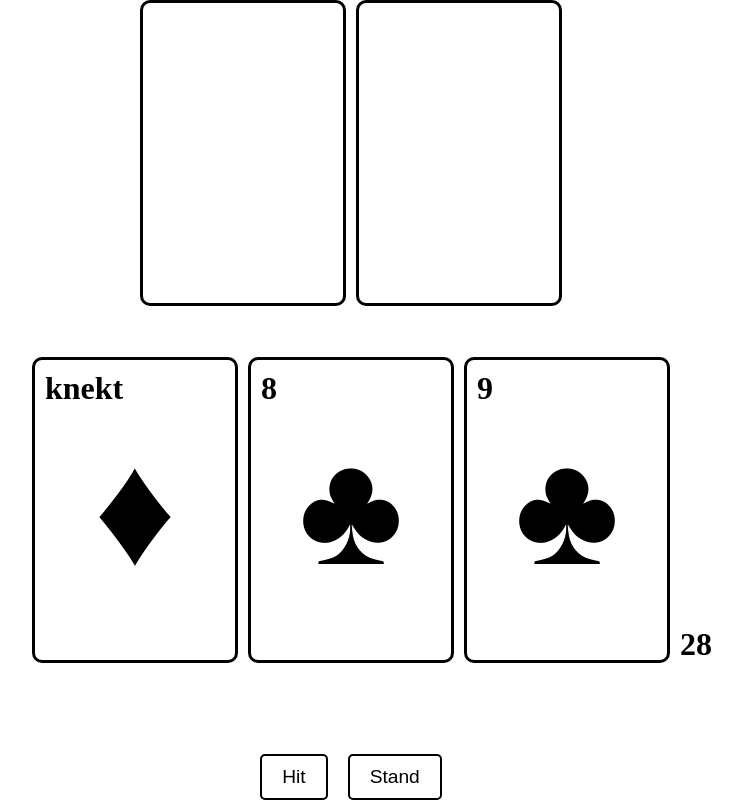
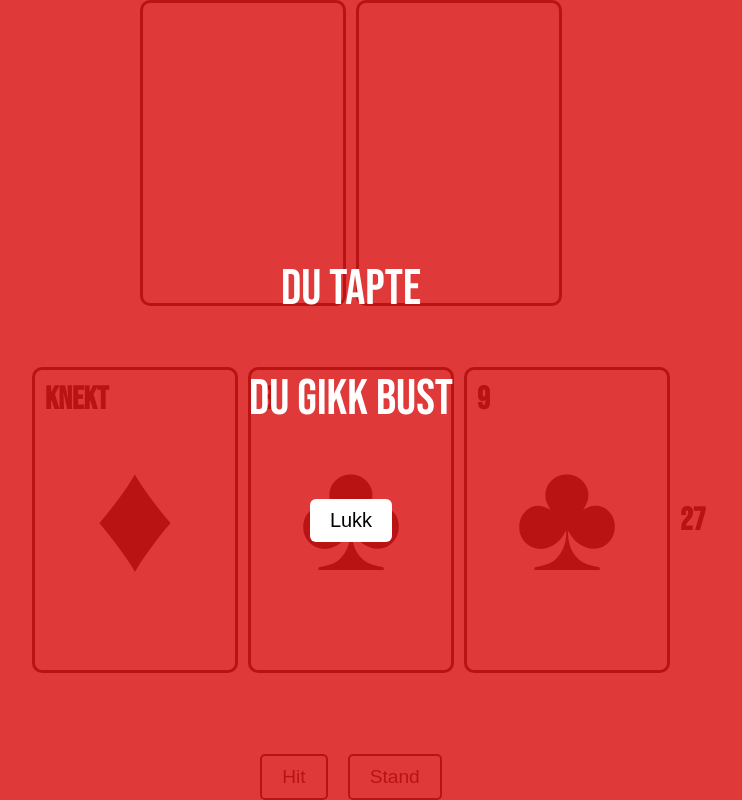
Before and after one commit to Nikirack/nikirack.github.io, a plain HTML site: page prosjekter/blackjack/index.html in a window 1280 px wide. Both pictures are taken after a click on the button "Hit". Shown: the whole page, without its empty margins (289-1031 px from the left). Drawn offline with Linux system fonts and the light colour scheme.

Commit message:
Fulført en enkel versjon av blackjack
La til ess, taping, vinning og dealer

```diff
--- a/prosjekter/blackjack/index.html
+++ b/prosjekter/blackjack/index.html
@@ -16,8 +16,8 @@
         <div id="hånd">
         </div>
         <div id="knapper">
-            <button id="hit">Hit</button>
-            <button id="stand">Stand</button>
+            <button id="hit" class="knapp">Hit</button>
+            <button id="stand" class="knapp">Stand</button>
         </div>
     </main>
 </body>
--- a/prosjekter/blackjack/script.js
+++ b/prosjekter/blackjack/script.js
@@ -1,6 +1,8 @@
+// Funksjoner
+
 let kortstokk = [];
 let typer = ["&spades;", "&hearts;", "&diams;", "&clubs;"];
-let typekort = [2, 3, 4, 5, 6, 7, 8, 9, 10, "knekt", "dronning", "konge"]; //, "ess"
+let typekort = [2, 3, 4, 5, 6, 7, 8, 9, 10, "knekt", "dronning", "konge", "ess"];
 
 function lagKortstokk() {
     for (let index = 0; index < typer.length; index++) {
@@ -35,50 +37,125 @@ function trekkKort(antall, arr) {
 
 function total(arr) {
     let sum = 0;
+    let ess = 0;
     for (let index = 0; index < arr.length; index++) {
         const tall = arr[index][1];
         if (typeof tall === "string") {
-            sum += 11;
+            if (tall == "ess") {
+                ess++;
+            } else {
+                sum += 10;
+            }
         } else {
             sum += tall;
         }
     }
+    for (let index = 0; index < ess; index++) {
+        if ((sum + 11) > 21) {
+            sum += 1;
+        } else {
+            sum += 11;
+        }
+
+    }
     return sum;
 }
 
-function spillerKort() {
-    for (let index = 0; index < hånd.length; index++) {
-        const kort = hånd[index];
-        lagKortHTML(kort[0], kort[1], håndHTML);
+function getDealer(spillerHånd) {
+    dealerHTML.innerHTML = "";
+    trekkKort(2, dealer);
+    genererKortFerdig(dealer, dealerHTML);
+    while (true) {
+        dealerHTML.innerHTML = "";
+        genererKortFerdig(dealer, dealerHTML);
+        if (total(dealer) == total(spillerHånd) && (total(dealer) == 21)) {
+            return "uavgjort";
+        } else if (total(dealer) <= total(spillerHånd)) {
+            trekkKort(1, dealer);
+        } else if (total(dealer) > 21) {
+            return false;
+        } else if (total(dealer) > total(spillerHånd)) {
+            return true;
+        }
+    }
+}
+
+
+function genererKortFerdig(arr, div) {
+    for (let index = 0; index < arr.length; index++) {
+        const kort = arr[index];
+        lagKortHTML(kort[0], kort[1], div);
     }
 
-    let totalHTML = document.createElement("span")
-    totalHTML.innerText = total(hånd)
-    totalHTML.id = "total"
-    håndHTML.appendChild(totalHTML)
+    let totalHTML = document.createElement("span");
+    totalHTML.innerText = total(arr);
+    totalHTML.className = "total";
+    div.appendChild(totalHTML);
 }
 
+// funksjon laget ved hjelp chat
+function lagFullScreenPopup(melding, undertekst, bgColor = "rgba(0,0,0,0.8)") {
+    const popup = document.createElement("div");
+    popup.className = "fullscreen-popup";
+    popup.style.background = bgColor;
+
+    const text = document.createElement("div");
+    text.textContent = melding;
+    popup.appendChild(text);
+
+    const p = document.createElement("p");
+    p.textContent = undertekst;
+    popup.appendChild(p);
+
+    const button = document.createElement("button");
+    button.textContent = "Lukk";
+    button.className = "popup-knapp";
+    popup.appendChild(button);
+
+    button.onclick = () => {
+        popup.remove();
+        window.location.reload();
+    };
+    document.body.appendChild(popup);
+}
+
+
+// Spill
 const håndHTML = document.getElementById("hånd");
-
+const dealerHTML = document.getElementById("dealer");
 
 lagKortstokk();
 let hånd = [];
+let dealer = [];
 
 trekkKort(2, hånd);
-spillerKort()
+genererKortFerdig(hånd, håndHTML);
 
 // console.log(kortstokk);
 // console.log(hånd);
 
-
-
 document.getElementById("hit").addEventListener("click", () => {
-    håndHTML.innerHTML = ""
-    trekkKort(1,hånd)
-    spillerKort()
-    if (total(hånd) > 20) {alert("Du tapte")}
-})
+    håndHTML.innerHTML = "";
+    trekkKort(1, hånd);
+    genererKortFerdig(hånd, håndHTML);
+    if (total(hånd) > 21) {
+        lagFullScreenPopup("Du tapte", "Du gikk bust", "rgba(219, 23, 23, 0.85)");
+    }
+});
 
 document.getElementById("stand").addEventListener("click", () => {
-
-})
+    score = getDealer(hånd);
+    if (score == "uavgjort") {
+        lagFullScreenPopup("Uavgjort", "Begge fikk 21", "rgba(255, 234, 0, 0.85)");
+    } else if (score == true) {
+        lagFullScreenPopup("Du tapte", "Dealer fikk " + total(dealer), "rgba(219, 23, 23, 0.85)");
+    } else {
+        if (total(dealer) > 20) {
+            lagFullScreenPopup("Du vant!", "Dealer gikk bust", "rgba(0, 150, 0, 0.85)");
+        } else {
+            lagFullScreenPopup("Du vant!", "Dealer fikk bare " + total(dealer), "rgba(0, 150, 0, 0.85)");
+        }
+    }
+    dealerHTML.innerHTML = "";
+    genererKortFerdig(dealer, dealerHTML);
+});
--- a/prosjekter/blackjack/style.css
+++ b/prosjekter/blackjack/style.css
@@ -1,7 +1,14 @@
+@import url('https://fonts.googleapis.com/css2?family=Bebas+Neue&display=swap');
+
+
 html, body {
     height: 100%;
     margin: 0;
     padding: 0;
+    /* font-family: Arial, sans-serif; */
+    font-family: "Bebas Neue", sans-serif;
+    font-weight: 400;
+    font-style: normal;
 }
 
 main {
@@ -10,12 +17,6 @@ main {
     justify-content: space-between;
     align-items: center;
     height: 100vh;
-}
-
-#dealer {
-    display: flex;
-    justify-content: center;
-    gap: 10px;
 }
 
 .kort {
@@ -41,6 +42,7 @@ main {
     font-size: 10rem;
 }
 
+#dealer,
 #hånd {
     position: relative;
     display: flex;
@@ -50,14 +52,17 @@ main {
     max-width: fit-content;
 }
 
-#total {
+.total {
     position: absolute;
-    bottom: 0;
     left: 100%;
+    top: 50%;
+    transform: translateY(-50%);
     margin-left: 10px;
     font-size: 2rem;
     font-weight: bold;
 }
+
+
 
 #knapper {
     display: flex;
@@ -66,7 +71,7 @@ main {
     margin-top: 20px;
 }
 
-#knapper button {
+.knapp {
     padding: 10px 20px;
     font-size: 1.2rem;
     border-radius: 5px;
@@ -76,7 +81,39 @@ main {
     transition: all 0.2s ease;
 }
 
-#knapper button:hover {
+.knapp:hover {
     background-color: black;
     color: white;
 }
+
+/* Fått hjep av chat med dette */
+.fullscreen-popup {
+    position: fixed;
+    top: 0;
+    left: 0;
+    width: 100vw;
+    height: 100vh;
+    display: flex;
+    flex-direction: column;
+    justify-content: center;
+    align-items: center;
+    color: white;
+    font-size: 50px;
+    z-index: 9999;
+}
+
+.popup-knapp {
+    margin-top: 20px;
+    font-size: 20px;
+    padding: 10px 20px;
+    cursor: pointer;
+    border: none;
+    border-radius: 6px;
+    background: white;
+    color: black;
+    transition: all 0.2s ease;
+}
+.popup-knapp:hover {
+    background: rgba(255, 255, 255, 0.104);
+    color: rgb(255, 255, 255);
+}
```
